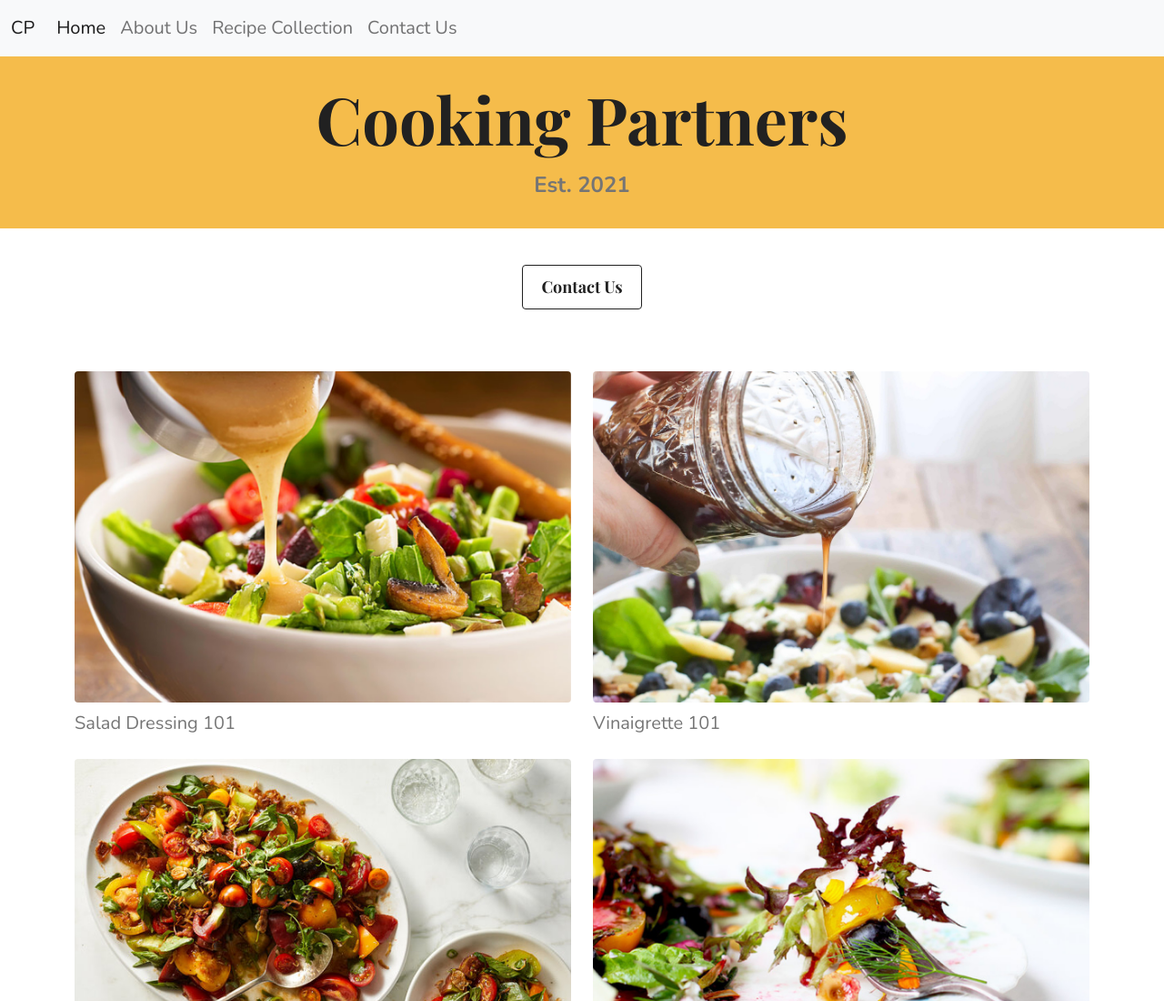
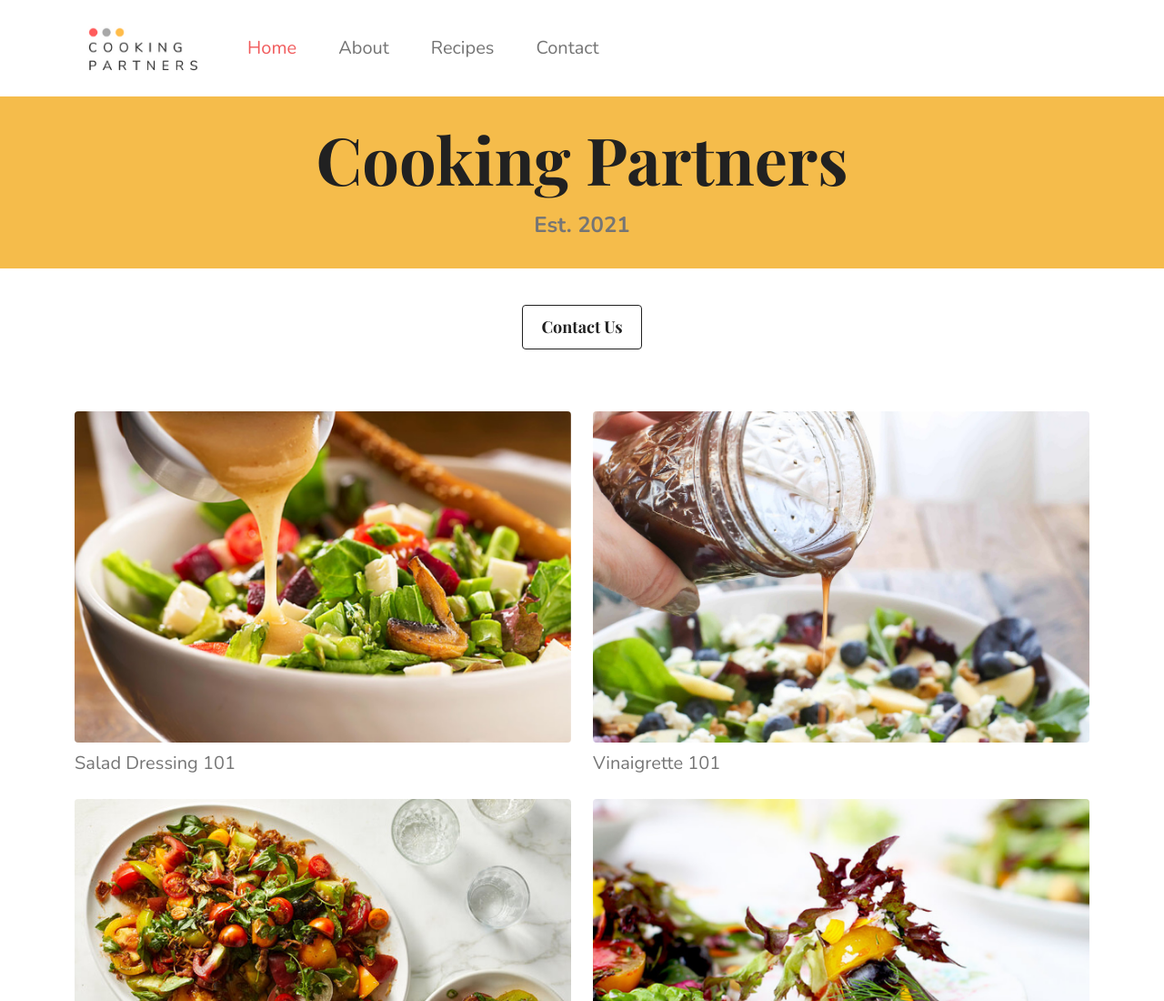
Before and after one commit to paumeszam/Portfolio-Project-PMZ, a plain HTML site: page index.html in a window 1280 px wide. Shown: the top 1100 px of the page at 91% size. Drawn offline with nearby package versions, Linux system fonts and the light colour scheme.

Commit message:
Added responsive navigation bar

```diff
--- a/index.html
+++ b/index.html
@@ -19,20 +19,30 @@
     <title>Document</title>
 </head>
 <body>
-    <nav class="navbar navbar-expand-lg navbar-light bg-light">
-        <div class="container-fluid">
-            <a class="navbar-brand" href="#">CP</a>
-            <button class="navbar-toggler" type="button" data-bs-toggle="collapse" data-bs-target="#navbarNavAltMarkup"
-                aria-controls="navbarNavAltMarkup" aria-expanded="false" aria-label="Toggle navigation">
+    <nav class="navbar navbar-expand-lg navbar-light bg-white">
+        <div class="container">
+            <a class="navbar-brand" href="#">
+                <img src="/images/logo-nunito-2.png" alt="" class="logo">
+            </a>
+            <button class="navbar-toggler" type="button" data-bs-toggle="collapse" data-bs-target="#navbarSupportedContent"
+                aria-controls="navbarSupportedContent" aria-expanded="false" aria-label="Toggle navigation">
                 <span class="navbar-toggler-icon"></span>
             </button>
-            <div class="collapse navbar-collapse" id="navbarNavAltMarkup">
-                <div class="navbar-nav">
-                    <a class="nav-link active" aria-current="page" href="#">Home</a>
-                    <a class="nav-link" href="#">About Us</a>
-                    <a class="nav-link" href="#">Recipe Collection</a>
-                    <a class="nav-link" href="#">Contact Us</a>
-                </div>
+            <div class="collapse navbar-collapse" id="navbarSupportedContent">
+                <ul class="navbar-nav me-auto mb-2 mb-lg-0">
+                    <li class="nav-item">
+                        <a class="nav-link active" aria-current="page" href="/index.html">Home</a>
+                    </li>
+                    <li class="nav-item">
+                        <a class="nav-link" href="/about.html">About</a>
+                    </li>
+                    <li class="nav-item">
+                        <a class="nav-link" href="/work.html">Recipes</a>
+                    </li>
+                    <li class="nav-item">
+                        <a class="nav-link" href="/contact.html">Contact</a>
+                    </li>
+                </ul>
             </div>
         </div>
     </nav>
--- a/styles/portfolio.css
+++ b/styles/portfolio.css
@@ -53,6 +53,18 @@ a:hover {
 li {
   font-size: 18px;
   list-style-type: none;
+}
+
+.logo {
+  max-height: 80px;
+}
+
+.active {
+  color: var(--dark-primary-color) !important;
+}
+
+.nav-item {
+  padding: 0 15px;
 }
 
 .hero {
```
Also changed, not shown: about.html (+27 -0 lines), contact.html (+27 -0 lines), work.html (+27 -0 lines), images/logo-nunito-2.png (added).
